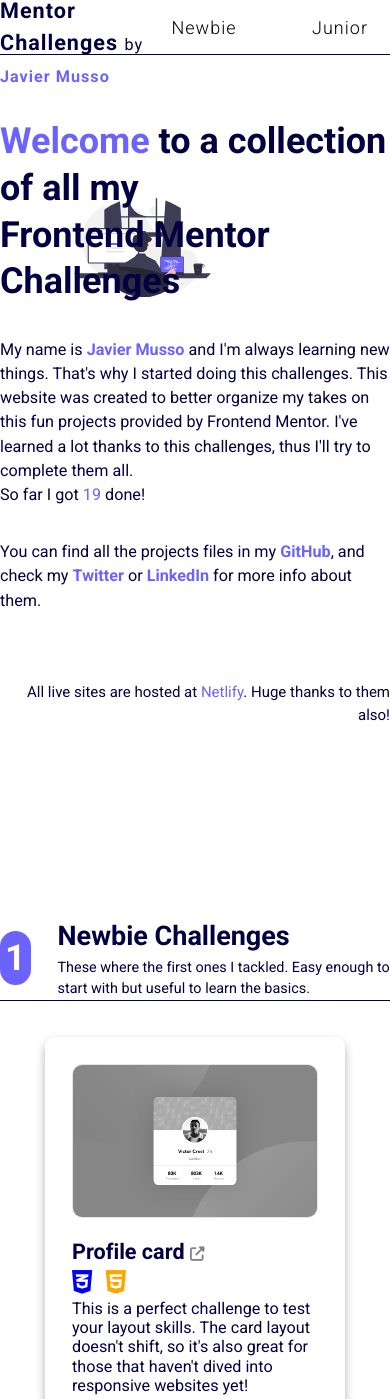
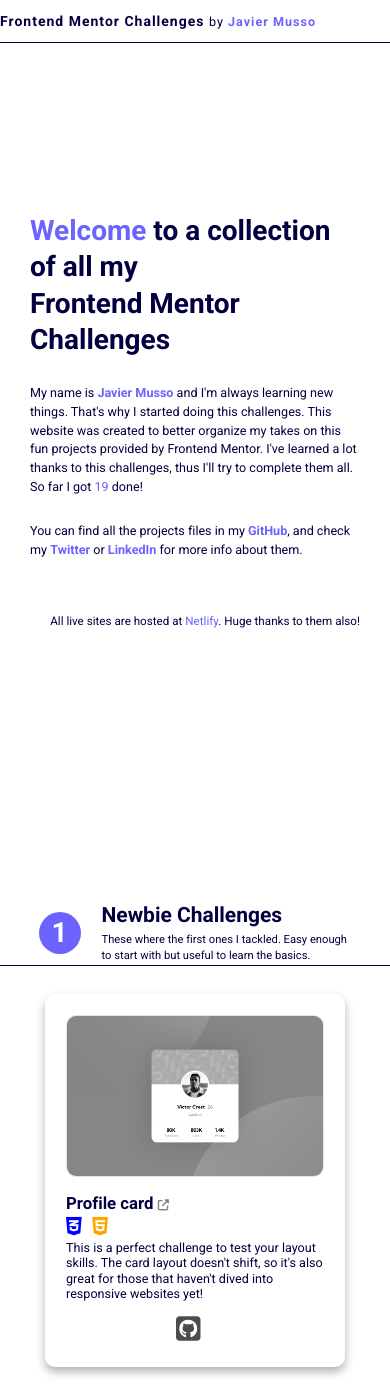
Before and after one commit to JavierMusso/frontend-mentor, a plain HTML site: page frontend-collection/index.html in a window 390 px wide. Shown: the top 1399 px of the page. Drawn offline with Linux system fonts and the light colour scheme.

Commit message:
Added mobile view, site is fully responsive now. Added readme too.

```diff
--- a/frontend-collection/index.html
+++ b/frontend-collection/index.html
@@ -4,7 +4,7 @@
     <meta charset="UTF-8" />
     <meta http-equiv="X-UA-Compatible" content="IE=edge" />
     <meta name="viewport" content="width=device-width, initial-scale=1.0" />
-    <title>Site Title</title>
+    <title>Javier Musso - FM Challenges</title>
     <link rel="stylesheet" href="reset.css" />
     <link rel="stylesheet" href="style.css" />
     <script
--- a/frontend-collection/style.sass
+++ b/frontend-collection/style.sass
@@ -4,7 +4,7 @@ $accent-color: #6C63FF
 $font-color: #030042
 
 ::-webkit-scrollbar
-    width: 1em
+    width: 0.5em
 
 ::-webkit-scrollbar-track
     background: transparent
@@ -12,7 +12,6 @@ $font-color: #030042
 
 ::-webkit-scrollbar-thumb
     border-radius: 100vw
-    border: 2px solid white
 
 ::-webkit-scrollbar-thumb:hover
     -webkit-transition: background 0.2s ease
@@ -30,7 +29,7 @@ html
     scroll-behavior: smooth
 
 body
-    overflow: overlay;
+    overflow: overlay
     font-family: 'Roboto', sans-serif
     background-image: url('./assets/undraw_programming_re_kg9v.svg')
     background-repeat: no-repeat
@@ -68,7 +67,7 @@ body
                     font-size: 1rem
                     color: black
                     letter-spacing: 1px
-                    width: 100px
+                    width: 5rem
                     text-align: center
                 a:hover
                     text-decoration: underline
@@ -82,12 +81,13 @@ body
                     transition: all 0.2s ease
 
     main
-        max-width: 1100px
+        max-width: 1160px
         margin: auto
         .intro
             height: 100vh
             position: relative
             display: flex
+            margin-inline: 30px
             div
                 margin: 0
                 position: absolute
@@ -220,3 +220,26 @@ body
                 color: white
             i
                 font-size: 2rem
+
+
+@media ( max-width: 700px )
+
+    html
+        font-size: 14px
+    body
+        background-image: none
+        header
+            div
+                p
+                    font-size: 1rem
+                nav
+                    display: none
+        main
+            .newbie, .junior
+                .title
+                    justify-content: center
+                    p
+                        max-width: 250px
+        footer
+            p
+                margin-inline: 1rem
```
Also changed, not shown: frontend-collection/assets/readme.png (added), frontend-collection/style.css, 1 other file.
